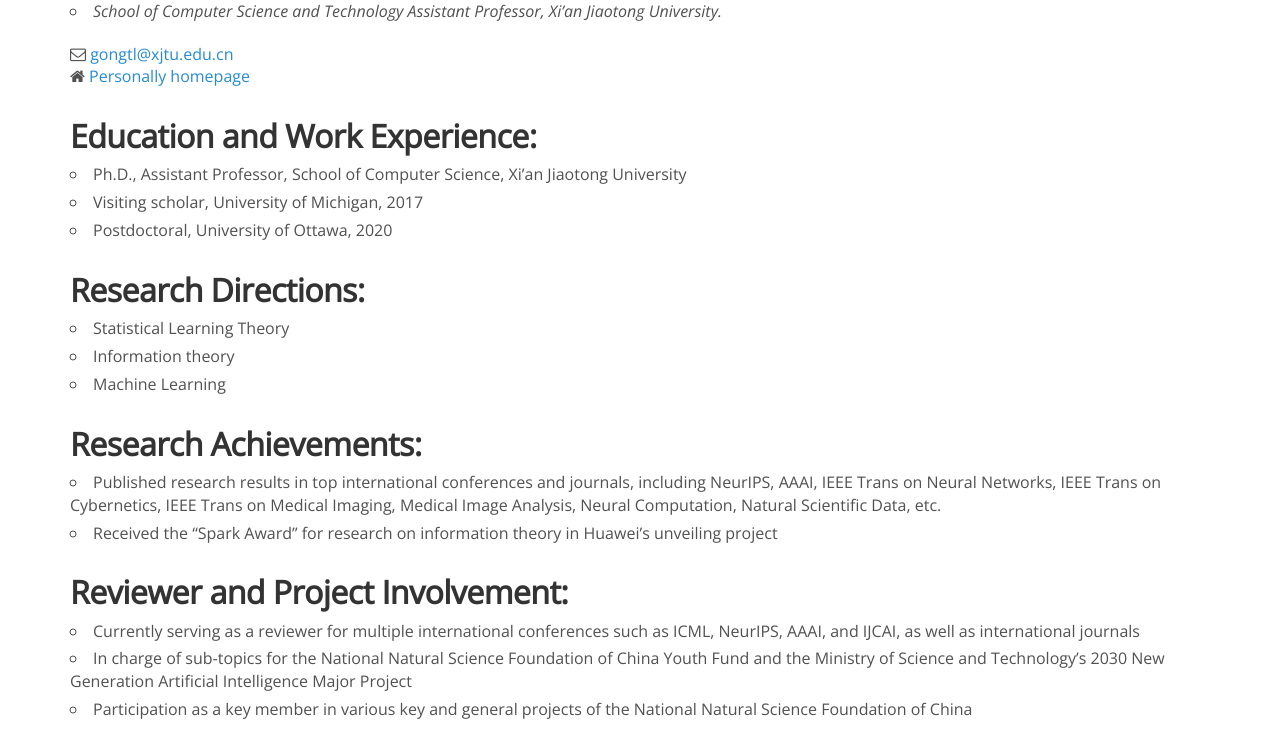
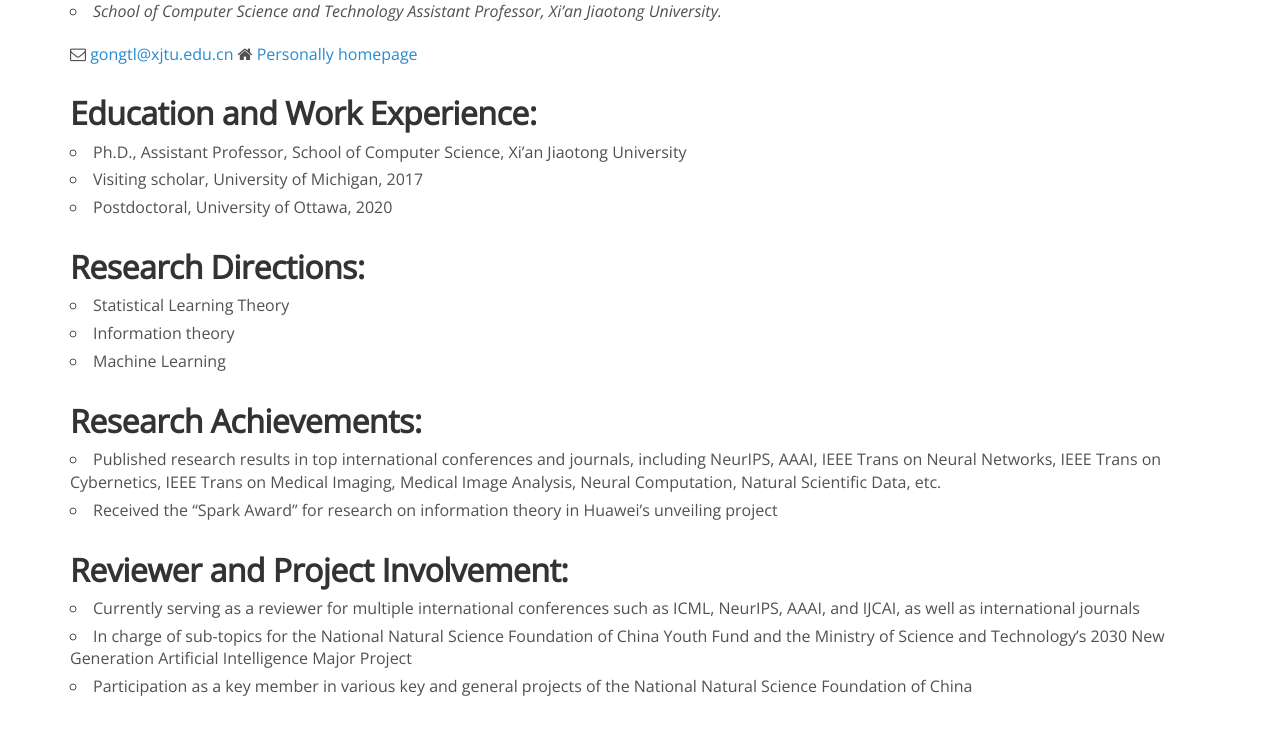
Before and after one commit to chenligroup/chenligroup.github.io, a Jekyll site: the page built from _people/Tieliang_Gong.md, in a window 1280 px wide and 1091 px high. Shown: the part 350-1091 px from the top of the window. Built offline with Jekyll 4.4.1, drawn with Linux system fonts in a browser that asks for light colours; nearby versions of some CDN libraries; comment, search, counter and statistics services are not loaded.

Commit message:
Update Tieliang_Gong.md

```diff
--- a/_people/Tieliang_Gong.md
+++ b/_people/Tieliang_Gong.md
@@ -9,7 +9,7 @@ avatar: Tieliang_Gong.jpg
 - _School of Computer Science and Technology Assistant Professor, Xi'an Jiaotong University._ <br>
 
 
-<i class="fa fa-envelope-o"></i> <gongtl@xjtu.edu.cn><br>
+<i class="fa fa-envelope-o"></i> <gongtl@xjtu.edu.cn>
 <i class="fa fa-home"></i> [Personally homepage](https://gong-tl.github.io/)
 
 ## Education and Work Experience:
```
